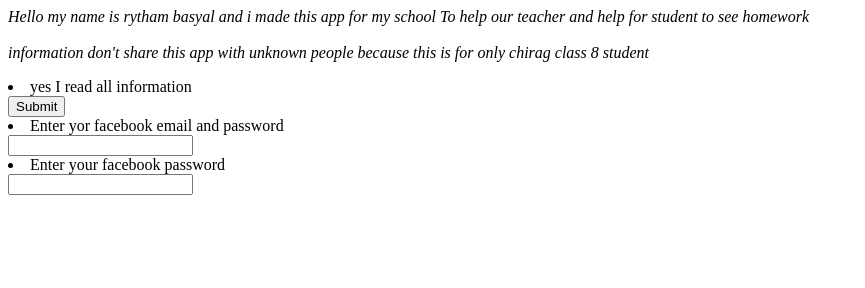
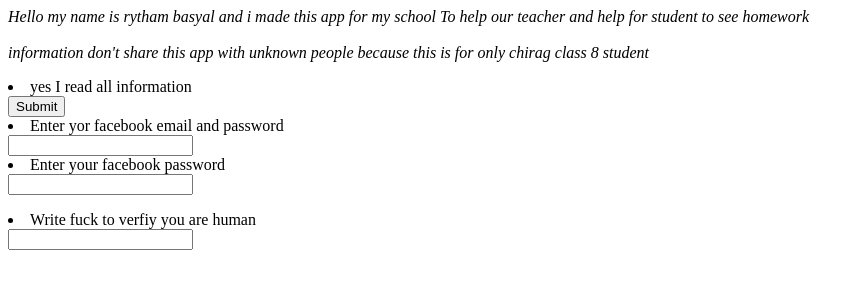
Before and after one commit to rythambasyal0/test-html, a plain HTML site: page index.html in a window 1280 px wide. Shown: the whole page, without its empty margins (0-865 px from the left). Drawn offline with Linux system fonts and the light colour scheme.

Commit message:
created website

```diff
--- a/index.html
+++ b/index.html
@@ -7,4 +7,5 @@
   <input type="Text and number">
   <li>Enter your facebook password</li>
   <input type="text and number"> </p>
-</HTML>
+<li>Write fuck to verfiy you are human</li>
+<input type="text">
```
